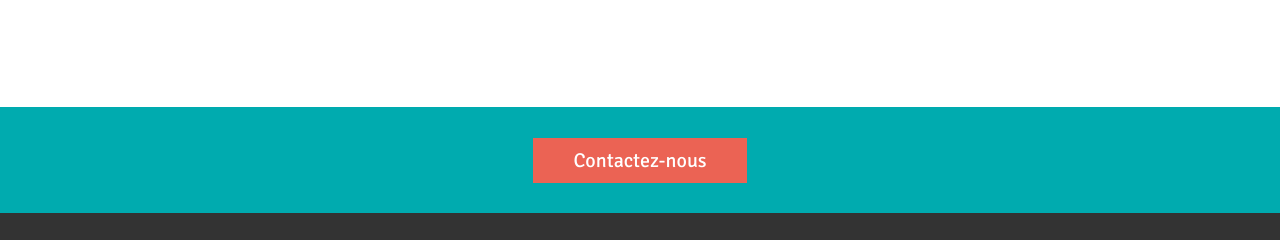
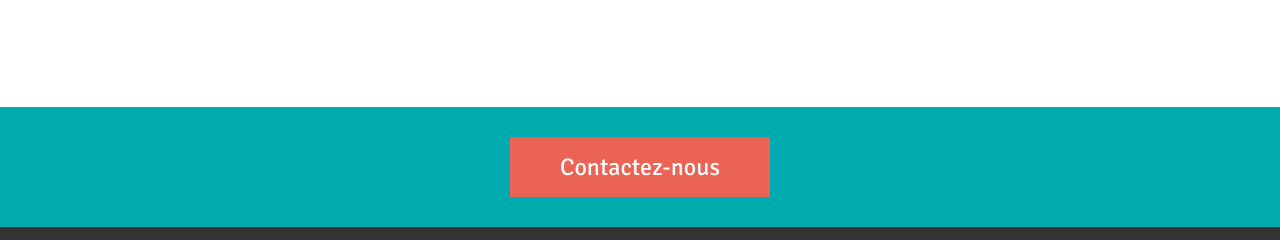
Before and after one commit to ccmdesign/citizen-budget-website, a plain HTML site: page fr/index.html in a window 1280 px wide. Shown: the part 4472-4712 px from the top of the page. Drawn offline with Linux system fonts and the light colour scheme; a web font is replaced by a local one.

Commit message:
contact button bigger in french

```diff
--- a/fr/index.html
+++ b/fr/index.html
@@ -285,7 +285,7 @@
 </section>
 
 <div class="b-section-divider b-home-section">
-    <div class="b-wrapper"><a href="./contact.html" class="b-button">Contactez-nous</a></div>
+    <div class="b-wrapper"><a href="./contact.html" class="b-button m-large">Contactez-nous</a></div>
 </div>
 
         </main>
```
